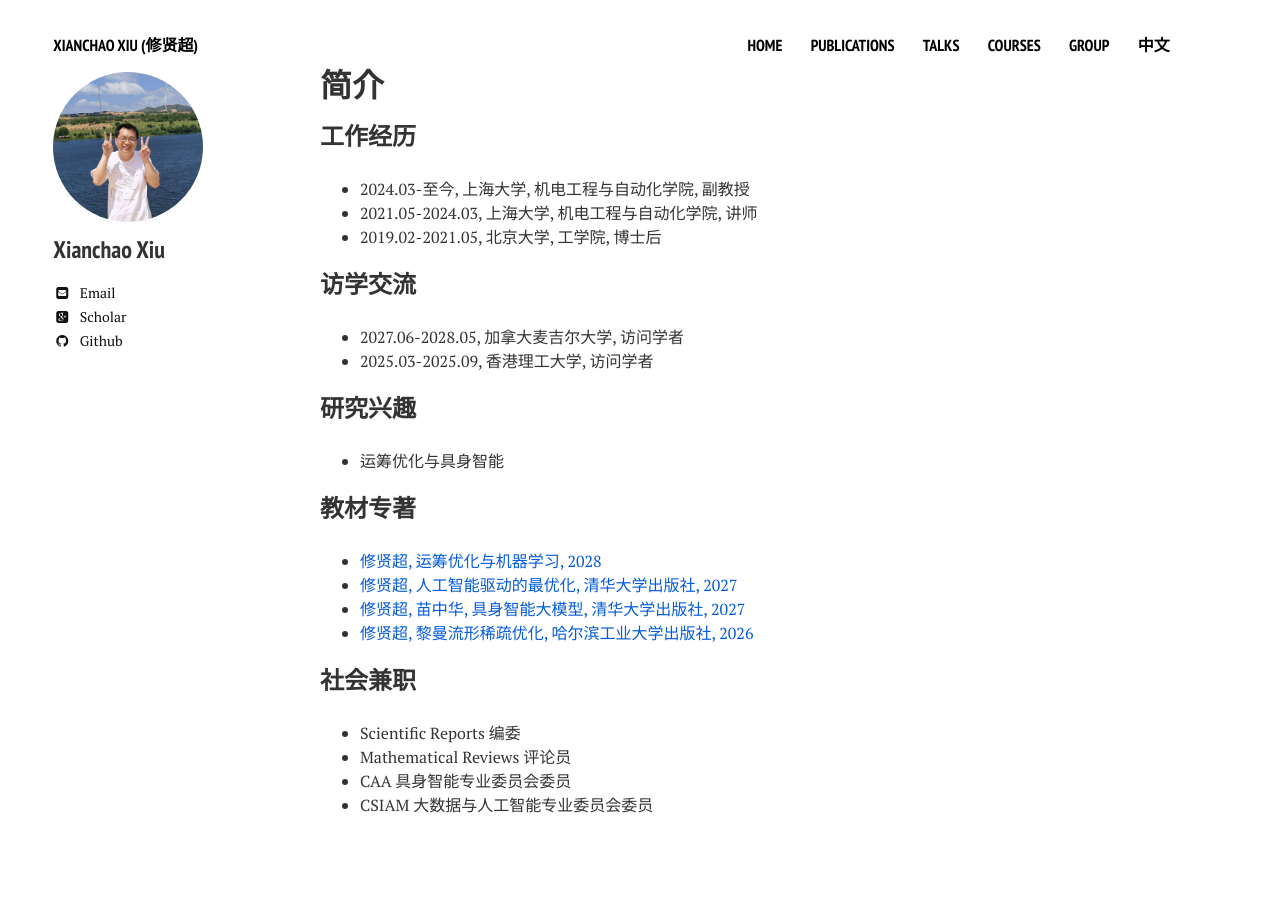
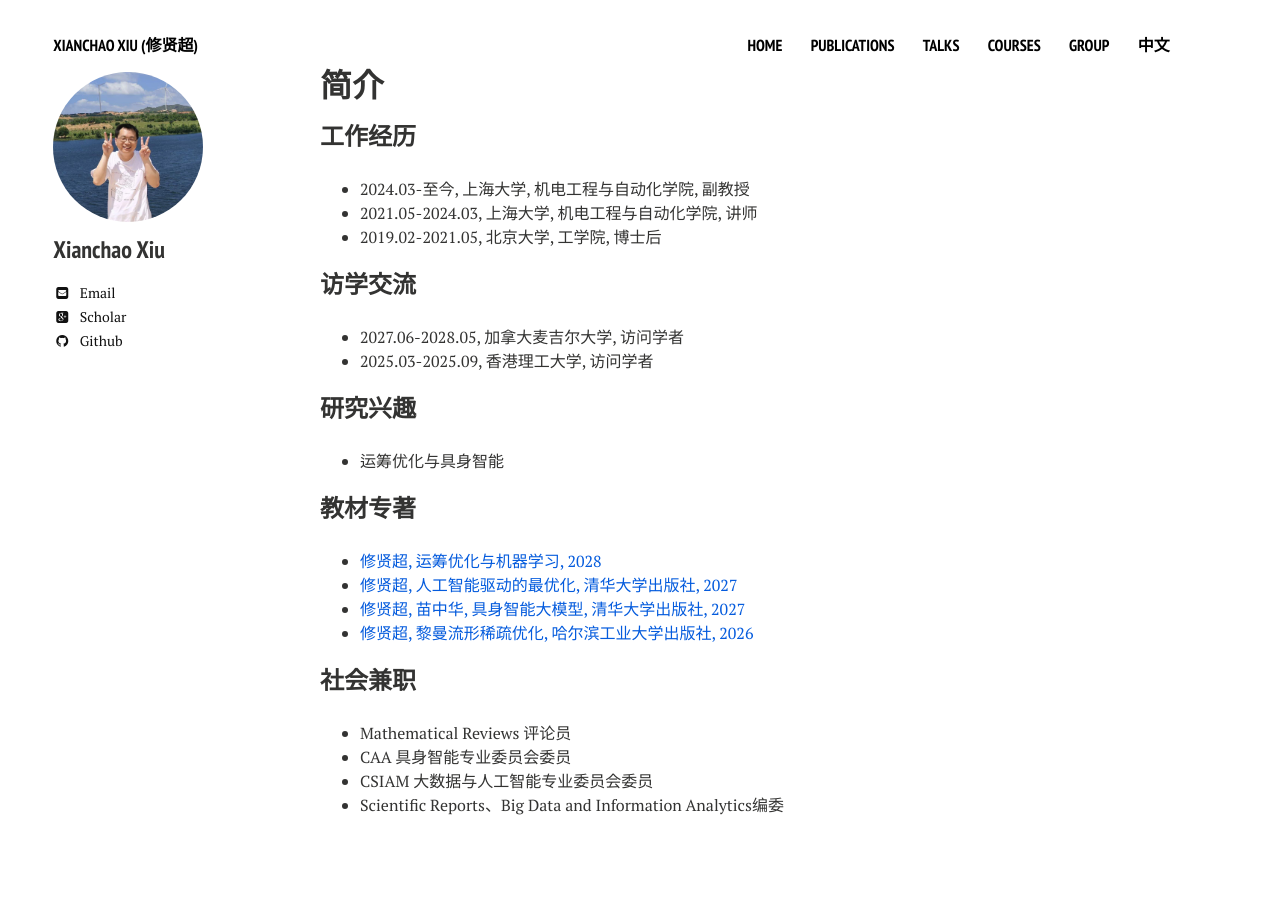
Before and after one commit to xianchaoxiu/xianchaoxiu.github.io, a Jekyll site: the page built from chinese/index.md, in a window 1280 px wide. Built offline with Jekyll 4.4.1, drawn with Linux system fonts in a browser that asks for light colours; nearby versions of some CDN libraries.

Commit message:
Update index.md

```diff
--- a/chinese/index.md
+++ b/chinese/index.md
@@ -30,7 +30,7 @@ share: false
 
 
 ### 社会兼职
-* Scientific Reports 编委 <br>
 * Mathematical Reviews 评论员 <br>
 * CAA 具身智能专业委员会委员 <br>
 * CSIAM 大数据与人工智能专业委员会委员 <br>
+* Scientific Reports、Big Data and Information Analytics编委 <br>
```
